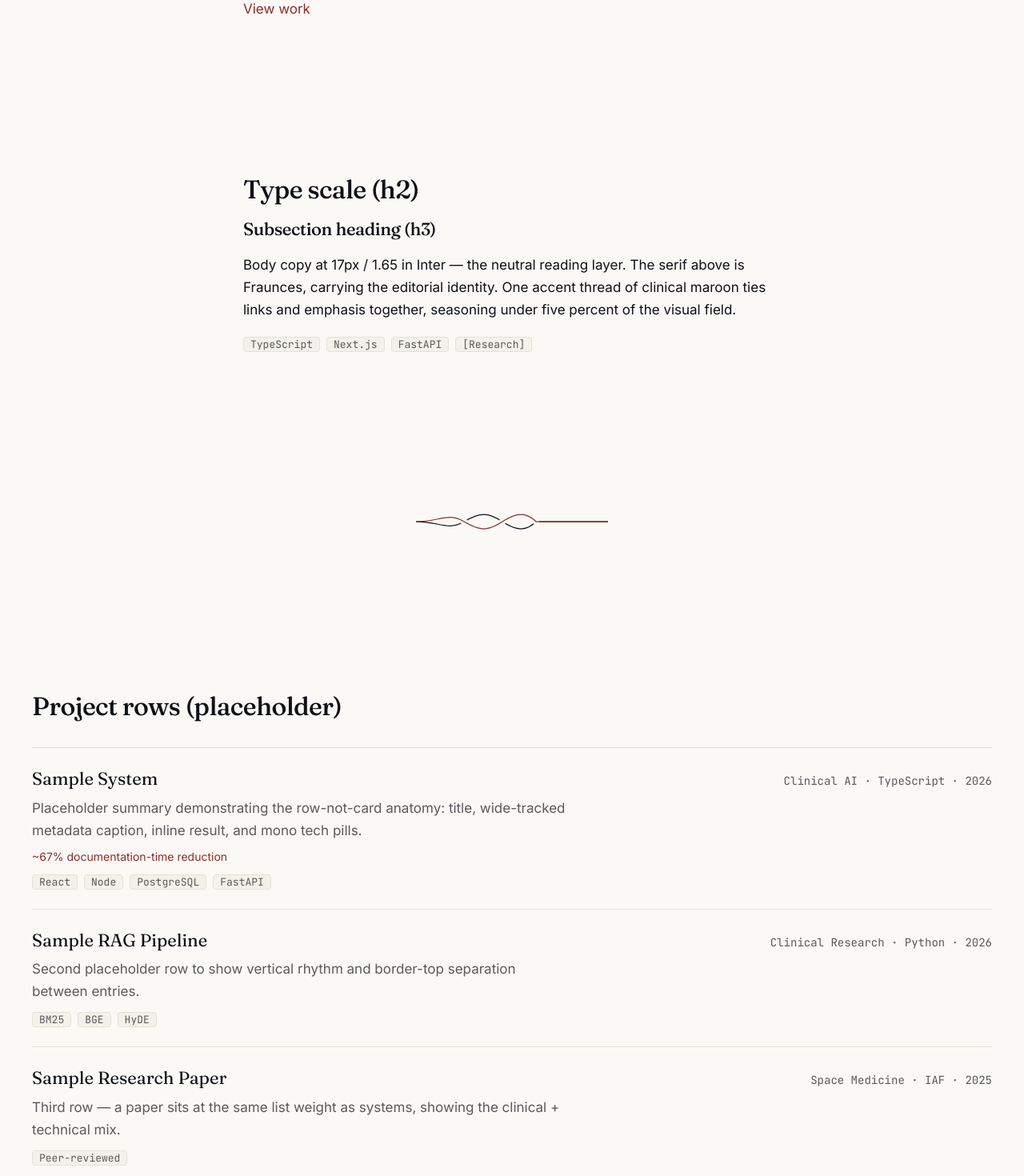
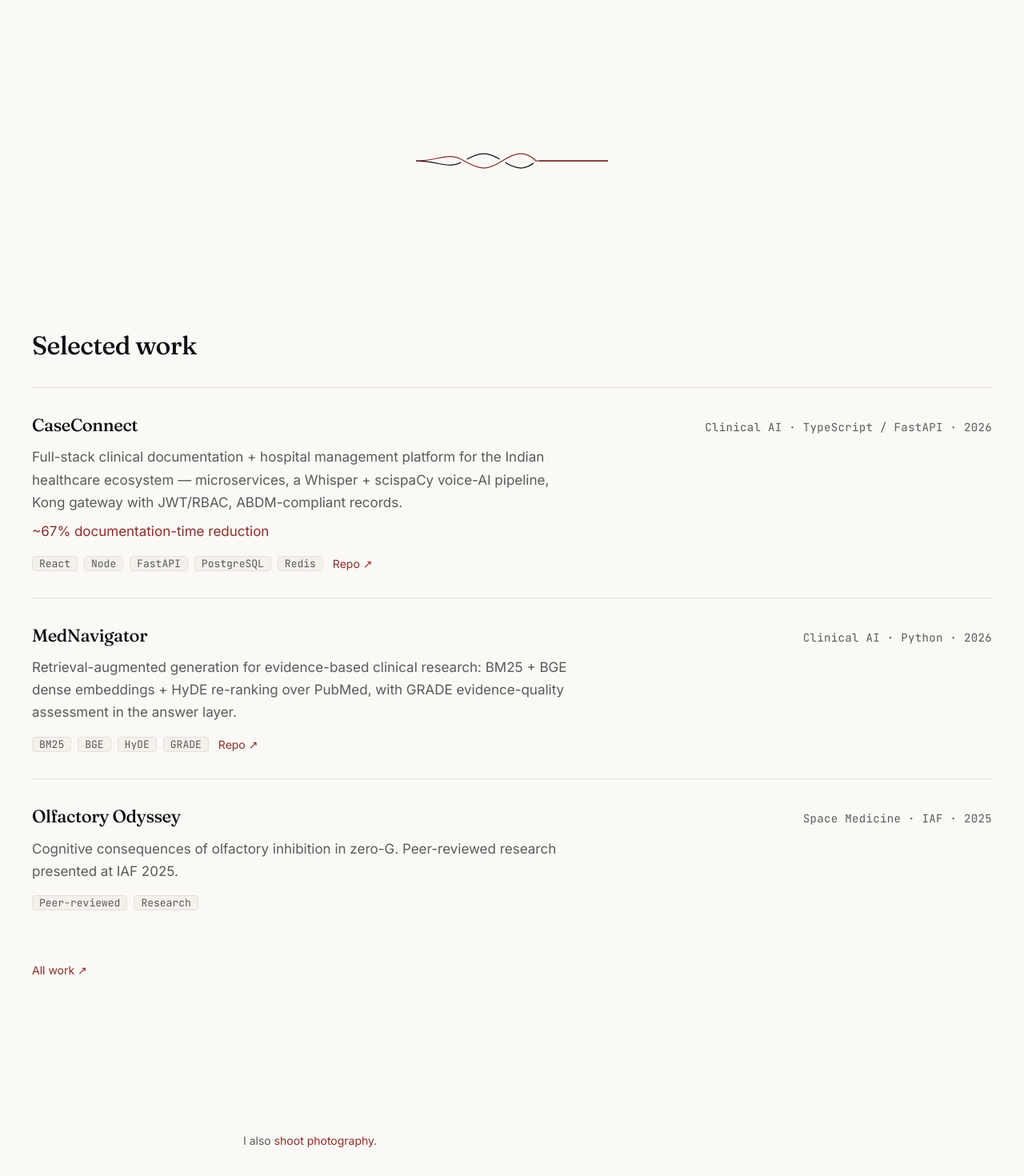
Before and after one commit to maddydjie/portfolio, a Next.js app: page / in a window 1280 px wide. Shown: the part 360-1830 px from the top of the page at 80% size. Built offline with nearby package versions, Linux system fonts and the light colour scheme.

Commit message:
feat: assemble landing page with signature system

```diff
--- a/src/app/page.tsx
+++ b/src/app/page.tsx
@@ -1,75 +1,44 @@
-import { ProjectCard } from "@/components/project-card";
-import { Prose } from "@/components/prose";
+import Link from "next/link";
+import { Hero } from "@/components/hero";
 import { Section } from "@/components/section";
 import { WeaveDivider } from "@/components/signature/weave-divider";
-import { Tag } from "@/components/tag";
+import { WorkRow } from "@/components/work-row";
+import { FEATURED } from "@/content/landing";
 
-// Scaffold harness — primitives with PLACEHOLDER content only.
-// Real landing content is a later phase (non-goal here).
-export default function Home() {
+export default async function Home({ searchParams }: { searchParams: Promise<{ v?: string }> }) {
+  const { v } = await searchParams;
+  const variant = v === "b" || v === "c" ? v : "a";
+
   return (
     <>
-      <Section width="reading" className="pb-0">
-        <p className="font-mono text-small text-muted-foreground">Scaffold harness — primitives</p>
-        <h1 className="mt-4 text-hero-lg">Madhavi</h1>
-        <p className="mt-4 text-body text-muted-foreground">
-          MBBS-trained clinician and IIT Madras data scientist building at the intersection of
-          clinical AI, real-world evidence, and multimodal health.
-        </p>
-        <p className="mt-6">
-          <a href="#work" className="text-accent underline-offset-4 hover:underline">
-            View work
-          </a>
-        </p>
-      </Section>
-
-      <Section width="reading" className="py-0">
-        <div className="space-y-4">
-          <h2 className="text-h2">Type scale (h2)</h2>
-          <h3 className="text-h3">Subsection heading (h3)</h3>
-          <Prose>
-            <p>
-              Body copy at 17px / 1.65 in Inter — the neutral reading layer. The serif above is
-              Fraunces, carrying the editorial identity. One accent thread of clinical maroon ties
-              links and emphasis together, seasoning under five percent of the visual field.
-            </p>
-          </Prose>
-          <div className="flex flex-wrap gap-2">
-            <Tag>TypeScript</Tag>
-            <Tag>Next.js</Tag>
-            <Tag>FastAPI</Tag>
-            <Tag>[Research]</Tag>
-          </div>
-        </div>
-      </Section>
+      <Hero variant={variant} />
 
       <WeaveDivider />
 
       <Section width="wide" as="div">
         <h2 id="work" className="text-h2">
-          Project rows (placeholder)
+          Selected work
         </h2>
         <div className="mt-8">
-          <ProjectCard
-            title="Sample System"
-            meta="Clinical AI · TypeScript · 2026"
-            summary="Placeholder summary demonstrating the row-not-card anatomy: title, wide-tracked metadata caption, inline result, and mono tech pills."
-            result="~67% documentation-time reduction"
-            tags={["React", "Node", "PostgreSQL", "FastAPI"]}
-          />
-          <ProjectCard
-            title="Sample RAG Pipeline"
-            meta="Clinical Research · Python · 2026"
-            summary="Second placeholder row to show vertical rhythm and border-top separation between entries."
-            tags={["BM25", "BGE", "HyDE"]}
-          />
-          <ProjectCard
-            title="Sample Research Paper"
-            meta="Space Medicine · IAF · 2025"
-            summary="Third row — a paper sits at the same list weight as systems, showing the clinical + technical mix."
-            tags={["Peer-reviewed"]}
-          />
+          {FEATURED.map((p) => (
+            <WorkRow key={p.title} project={p} />
+          ))}
         </div>
+        <p className="mt-8 text-small">
+          <Link href="/work" className="text-accent underline-offset-4 hover:underline">
+            All work ↗
+          </Link>
+        </p>
+      </Section>
+
+      <Section width="reading" as="div" className="pt-0">
+        <p className="text-small text-muted-foreground">
+          I also{" "}
+          <Link href="/photography" className="text-accent underline-offset-4 hover:underline">
+            shoot photography
+          </Link>
+          .
+        </p>
       </Section>
     </>
   );
```
